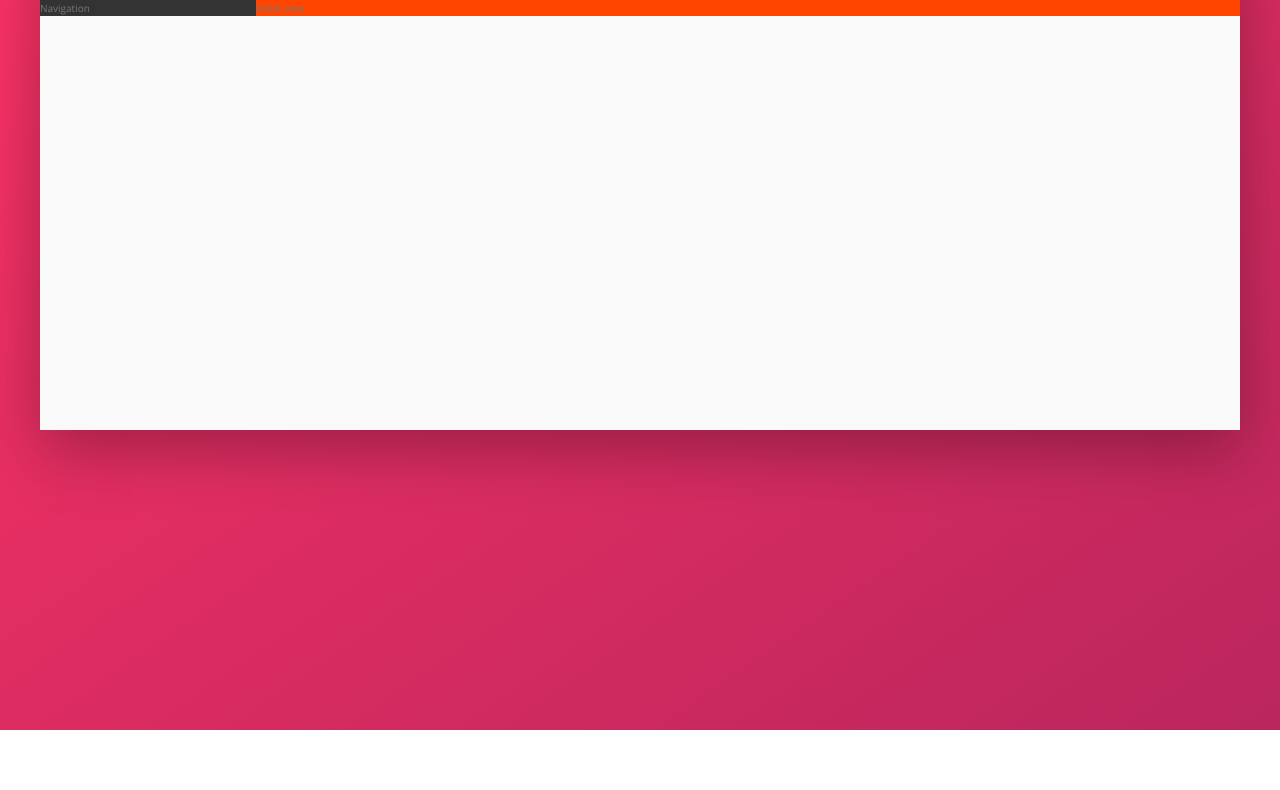
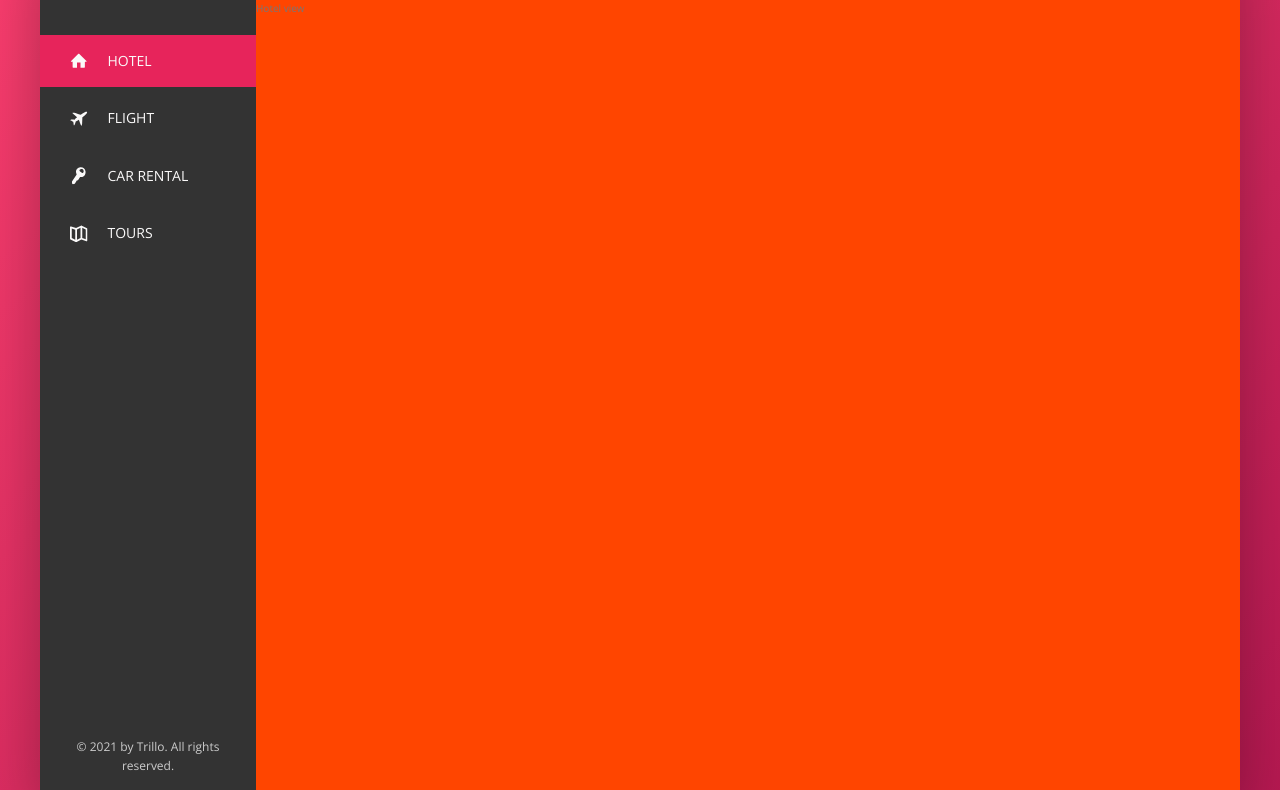
Before and after one commit to emanvallejos/twillo, a website: page index.html in a window 1280 px wide. Shown: the part 150-940 px from the top of the page. Before the commit the page ends 880 px from the top, so only its background shows below. Drawn offline with nearby package versions, Linux system fonts and the light colour scheme.

Commit message:
Building the Navigation

```diff
--- a/index.html
+++ b/index.html
@@ -44,8 +44,46 @@
 
             <div class="content">
                 <nav class="sidebar">
-                    Navigation
+                    <ul class="side-nav">
+                        <li class="side-nav__item side-nav__item--active">
+                            <a href="#" class="side-nav__link">
+                                <svg class="side-nav__icon">
+                                    <use xlink:href="img/sprite.svg#icon-home"></use>
+                                </svg>
+                                <span>Hotel</span>
+                            </a>
+                        </li>
+                        <li class="side-nav__item">
+                            <a href="#" class="side-nav__link">
+                                <svg class="side-nav__icon">
+                                    <use xlink:href="img/sprite.svg#icon-aircraft"></use>
+                                </svg>
+                                <span>Flight</span>
+                            </a>
+                        </li>
+                        <li class="side-nav__item">
+                            <a href="#" class="side-nav__link">
+                                <svg class="side-nav__icon">
+                                    <use xlink:href="img/sprite.svg#icon-key"></use>
+                                </svg>
+                                <span>Car rental</span>
+                            </a>
+                        </li>
+                        <li class="side-nav__item">
+                            <a href="#" class="side-nav__link">
+                                <svg class="side-nav__icon">
+                                    <use xlink:href="img/sprite.svg#icon-map"></use>
+                                </svg>
+                                <span>Tours</span>
+                            </a>
+                        </li>
+                    </ul>
+                    <div class="legal">
+                        &copy; 2021 by Trillo. All rights reserved.
+                    </div>
                 </nav>
+
+
                 <main class="hotel-view">
                     Hotel view
                 </main>
--- a/sass/_base.scss
+++ b/sass/_base.scss
@@ -13,9 +13,9 @@ Grey dark 3: #999
 */
 
 :root {
-    --color-primary: #EB2F64;
-    --color-primary-light: #FF3366;
-    --color-primary-dark: #BA265D;
+    --color-primary: #e7245b;
+    --color-primary-light: #ff4070;
+    --color-primary-dark: #b31750;
 
     --color-grey-light-1: #faf9f9;
     --color-grey-light-2: #f4f2f2;
--- a/sass/_components.scss
+++ b/sass/_components.scss
@@ -119,3 +119,74 @@
 
     }
 }
+
+
+///////////////////////////////////////////
+// SIDE NAVIGATION
+.side-nav {
+    font-size: 1.4rem;
+    list-style: none;
+    margin-top: 3.5rem;
+
+    &__item {
+        position: relative;
+
+        &:not(:last-child) {
+            margin-bottom: .5rem;
+        }
+    }
+
+    &__item::before {
+        content: "";
+        position: absolute;
+        top: 0;
+        left: 0;
+        height: 100%;
+        width: 3px;
+        background-color: var(--color-primary);
+        transform: scaleY(0);
+        transition: transform .2s,
+                    width .4s cubic-bezier(1, 0, 0, 1) .2s,
+                    background-color .1s;
+    }
+
+    &__item:hover::before,
+    &__item--active::before {
+        transform: scaleY(1);
+        width: 100%;
+    }
+
+    &__item:active::before {
+        background-color: var(--color-primary-light) !important;
+    }
+
+    &__link:link,
+    &__link:visited {
+        color: var(--color-grey-light-1);
+        text-decoration: none;
+        text-transform: uppercase;
+        display: block;
+        padding: 1.5rem 3rem;
+        position: relative;
+        z-index: 10;
+
+        display: flex;
+        align-items: center;
+    }
+
+    &__icon {
+        width: 1.75rem;
+        height: 1.75rem;
+        margin-right: 2rem;
+        fill: currentColor;
+    }
+}
+
+///////////////////////////////////////////
+// LEGAL TEXT
+.legal {
+    font-size: 1.2rem;
+    color: var(--color-grey-light-4);
+    text-align: center;
+    padding: 2.5rem;
+}
--- a/sass/_layout.scss
+++ b/sass/_layout.scss
@@ -26,11 +26,18 @@
     background-color: var(--color-grey-dark-1);
 
     flex: 0 0 18%;
+
+    display: flex;
+    flex-direction: column;
+    justify-content: space-between;
 }
 
 .hotel-view {
     background-color: #ffffff;
+
+    // TEST
     background-color: orangered;
+    height: 80rem;
 
     flex: 1;
 }
```
Also changed, not shown: css/style.css.
